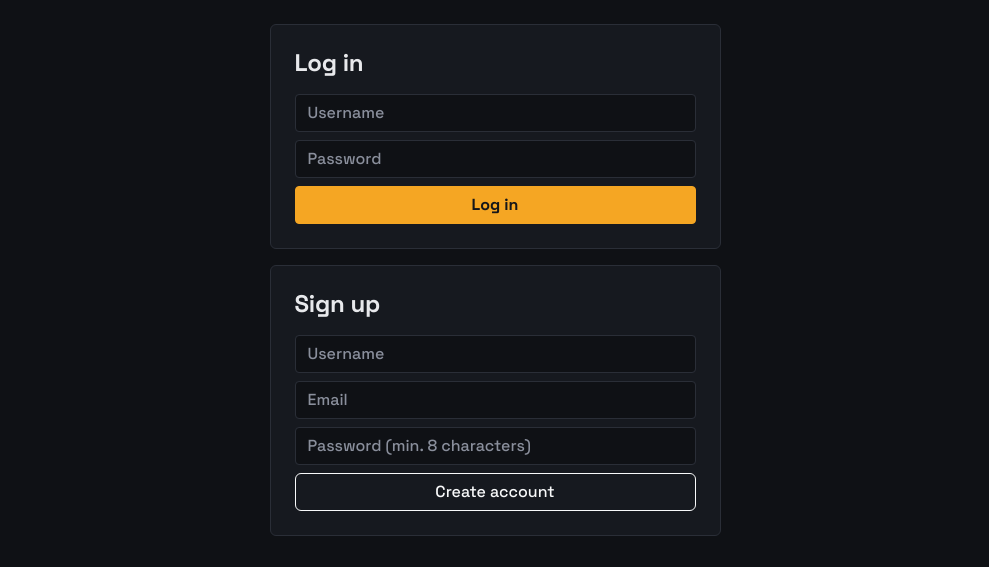
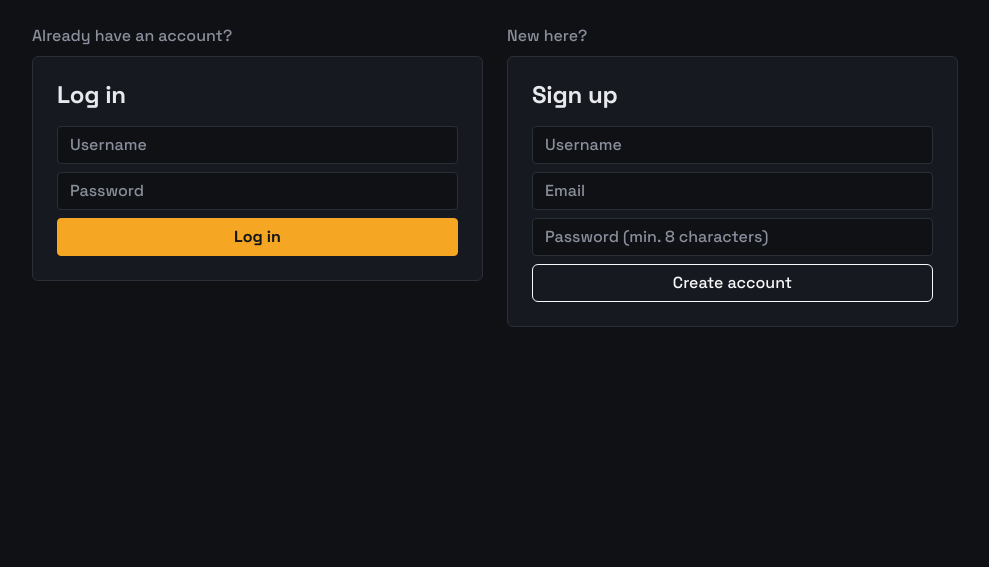
Before and after one commit to pamm-bot/django-expense-splitter, a Django app: page / in a window 1280 px wide. Shown: the part 57-624 px from the top of the page, without its empty margins (145-1134 px from the left). Run offline with Django 5.2, Linux system fonts and the light colour scheme.

Commit message:
Split the home page into side-by-side log in / sign up columns

```diff
--- a/templates/frontend/home.html
+++ b/templates/frontend/home.html
@@ -1,9 +1,10 @@
 {% extends "frontend/base.html" %}
 {% block title %}Split Expenses{% endblock %}
 {% block content %}
-<div class="row justify-content-center">
+<div class="row justify-content-center g-4">
   <div class="col-md-5">
-    <div class="card p-4 mb-3">
+    <p class="text-muted mb-2">Already have an account?</p>
+    <div class="card p-4">
       <h4 class="mb-3">Log in</h4>
       <form id="login-form">
         <div class="mb-2">
@@ -16,7 +17,10 @@
         <button type="submit" class="btn btn-money w-100">Log in</button>
       </form>
     </div>
+  </div>
 
+  <div class="col-md-5">
+    <p class="text-muted mb-2">New here?</p>
     <div class="card p-4">
       <h4 class="mb-3">Sign up</h4>
       <form id="register-form">
```
